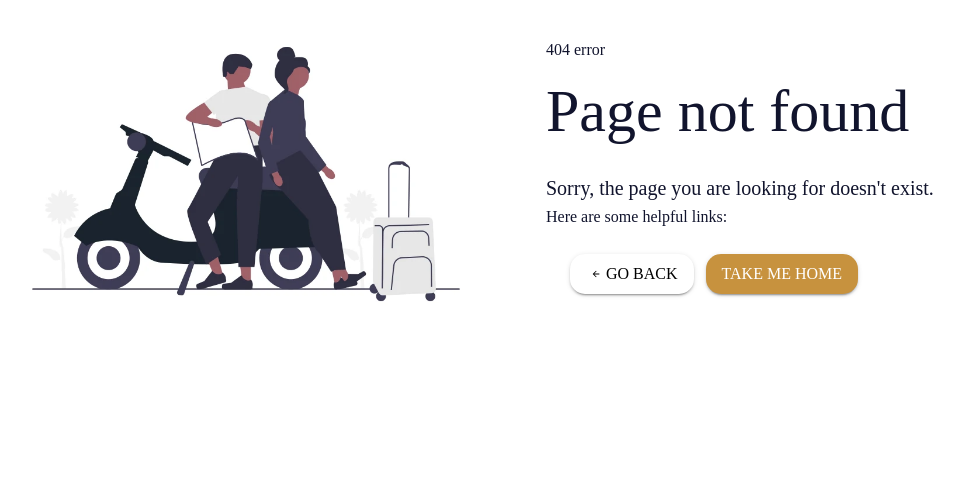
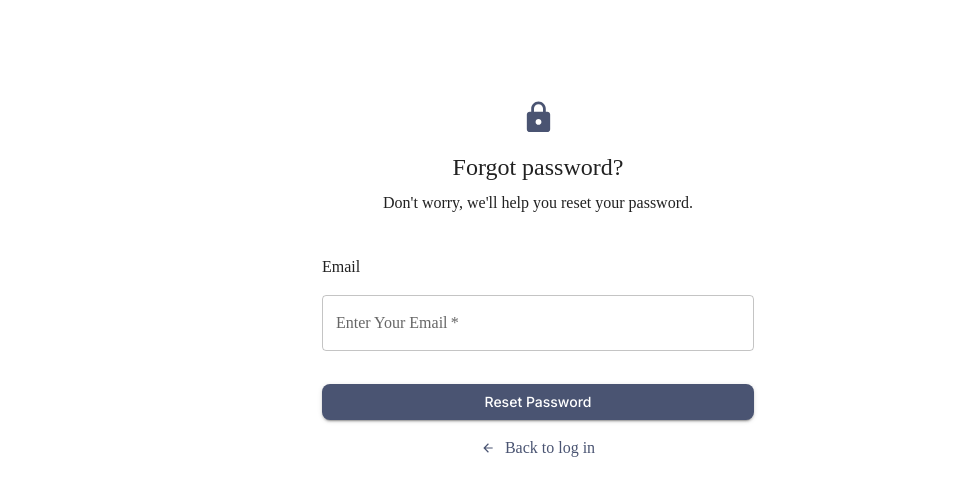
Before and after one commit to Software-Lifecycle-Consultants/slc-open-hms, a Next.js app: page /admin/forgotpassword in a window 1280 px wide. Before the commit this address had no page. Shown: the top 496 px of the page, without its empty margins (102-1065 px from the left). Built offline with nearby package versions, Linux system fonts and the light colour scheme.

Commit message:
implemented forgot password email input page

```diff
--- /dev/null
+++ b/app/admin/forgotpassword/page.tsx
@@ -0,0 +1,107 @@
+"use client";
+import React, { useState } from "react";
+import {
+  TextField,
+  Button,
+  Typography,
+  Container,
+  Box,
+  Link,
+} from "@mui/material";
+import LockIcon from "@mui/icons-material/Lock"; // Import the LockIcon
+import ArrowBackIcon from "@mui/icons-material/ArrowBack";
+
+interface ForgotPasswordFormProps {}
+const handleSubmit = (event: React.FormEvent) => {
+  event.preventDefault();
+};
+
+const ForgotPasswordForm: React.FC<ForgotPasswordFormProps> = () => {
+  const [email, setEmail] = useState<string>("");
+
+  const handleEmailChange = (e: React.ChangeEvent<HTMLInputElement>) => {
+    setEmail(e.target.value);
+  };
+
+  const handleResetPassword = () => {
+    // Implement your password reset logic here
+    console.log("Reset password for email:", email);
+  };
+
+  return (
+    <Box
+      display="flex"
+      mx={"auto"}
+      alignItems="center"
+      width="60vh"
+      justifyContent="center"
+      minHeight="70vh" /* Set minimum height to occupy the full viewport */
+    >
+      <Container maxWidth="sm">
+        <Box
+          display="flex"
+          justifyContent="center"
+          alignItems="center"
+          marginBottom="16px"
+        >
+          {/* Center the LockIcon */}
+          <LockIcon fontSize="large" sx={{ color: "#4A5472" }} />
+        </Box>
+        <form onSubmit={handleSubmit}>
+          <Typography variant="h5" align="center" gutterBottom>
+            Forgot password?
+          </Typography>
+          <Typography variant="body1" align="center" gutterBottom>
+            Don't worry, we'll help you reset your password.
+          </Typography>
+          <Typography mt={5}>Email</Typography>
+          <TextField
+            label="Enter Your Email"
+            variant="outlined"
+            type="email"
+            required
+            fullWidth
+            value={email}
+            onChange={handleEmailChange}
+            margin="normal"
+          />
+          <Button
+            variant="contained"
+            type="submit"
+            sx={{
+              textTransform: "none",
+              fontStyle: "normal",
+              fontFamily: "inter",
+              bgcolor: "#4A5472",
+              borderRadius: "8px",
+              marginTop: "25px",
+              ":hover": {
+                backgroundColor: "#718EBF",
+              },
+            }}
+            fullWidth
+            onClick={handleResetPassword}
+          >
+            Reset Password
+          </Button>
+          <Link
+            href="/admin"
+            sx={{
+              textDecoration: "none",
+              color: "#4A5472",
+              display: "flex",
+              alignItems: "center",
+              justifyContent: "center",
+              marginTop: "16px",
+            }}
+          >
+            <ArrowBackIcon sx={{ fontSize: "14px", marginRight: "10px" }} />{" "}
+            Back to log in
+          </Link>
+        </form>
+      </Container>
+    </Box>
+  );
+};
+
+export default ForgotPasswordForm;
```
